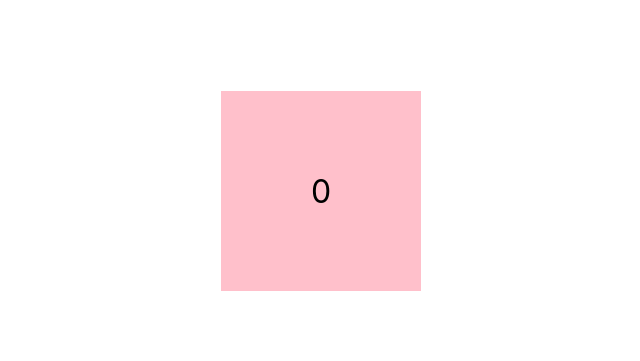
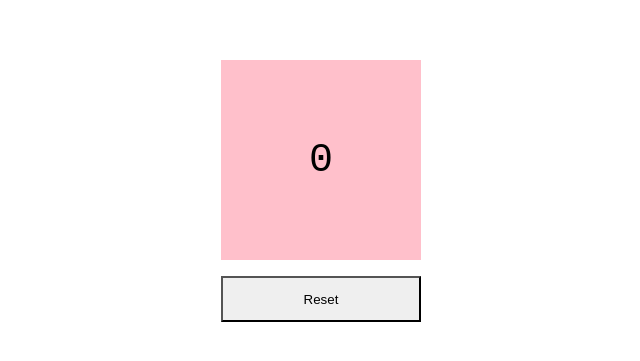
Before and after one commit to davejs-playground/hover-time, a React (Create React App) app: page / in a window 1280 px wide. Shown: the part 209-570 px from the top of the page, without its empty margins (319-959 px from the left). Built offline with nearby package versions, Linux system fonts and the light colour scheme.

Commit message:
created timer

```diff
--- a/src/App.tsx
+++ b/src/App.tsx
@@ -5,6 +5,7 @@ import Box from './components/Box';
 
 const Container = styled.div`
   display: grid;
+  gap: 1rem;
   align-content: center;
   justify-content: center;
   height: 100vh;
--- a/src/components/Box/index.tsx
+++ b/src/components/Box/index.tsx
@@ -1,5 +1,7 @@
 import React from 'react';
 import styled from 'styled-components';
+import { useTimer } from './useTimer';
+import Button from '../Button';
 
 const StyledBox = styled.div`
   display: grid;
@@ -9,12 +11,21 @@ const StyledBox = styled.div`
   --size: 200px;
   width: var(--size);
   height: var(--size);
-  font-size: 2rem;
+  font-size: 2.5rem;
+  font-family: monospace;
   background-color: pink;
 `;
 
 const Box = () => {
-  return <StyledBox>0</StyledBox>;
+  const { time, start, stop, reset } = useTimer();
+  return (
+    <>
+      <StyledBox onMouseEnter={start} onMouseLeave={stop}>
+        {time}
+      </StyledBox>
+      <Button onClick={reset}>Reset</Button>
+    </>
+  );
 };
 
 export default Box;
--- /dev/null
+++ b/src/components/Box/useTimer.ts
@@ -0,0 +1,46 @@
+import { useState, useEffect } from 'react';
+
+export const useTimer = () => {
+  const [startTime, setStartTime] = useState(0);
+  const [time, setTime] = useState(0);
+  const [isRunning, setIsRunning] = useState(false);
+
+  // Start the timer
+  const start = () => {
+    if (time === 0) {
+      setStartTime(Date.now());
+    }
+    setIsRunning(true);
+  };
+
+  // Stop the timer
+  const stop = () => {
+    setIsRunning(false);
+    setTime(Date.now() - startTime);
+  };
+
+  const reset = () => {
+    setTime(0);
+  };
+
+  useEffect(() => {
+    const UPDATE_INTERVAL = 17; // 1000ms / 60fps = 16.67 (maintains 60fps)
+
+    const updateTime = () => {
+      if (isRunning) {
+        setTime(Date.now() - startTime);
+      }
+    };
+    const interval = setInterval(updateTime, UPDATE_INTERVAL);
+    return () => {
+      clearInterval(interval);
+    };
+  }, [isRunning, startTime]);
+
+  return {
+    time,
+    start,
+    stop,
+    reset,
+  };
+};
--- /dev/null
+++ b/src/components/Button.tsx
@@ -0,0 +1,13 @@
+import React, { FC, ButtonHTMLAttributes } from 'react';
+import styled from 'styled-components';
+
+const StyledButton = styled.button`
+  padding: 1em 2em;
+  appearance: none;
+`;
+
+const Button: FC<ButtonHTMLAttributes<HTMLButtonElement>> = (props) => (
+  <StyledButton type="button" {...props} />
+);
+
+export default Button;
```
